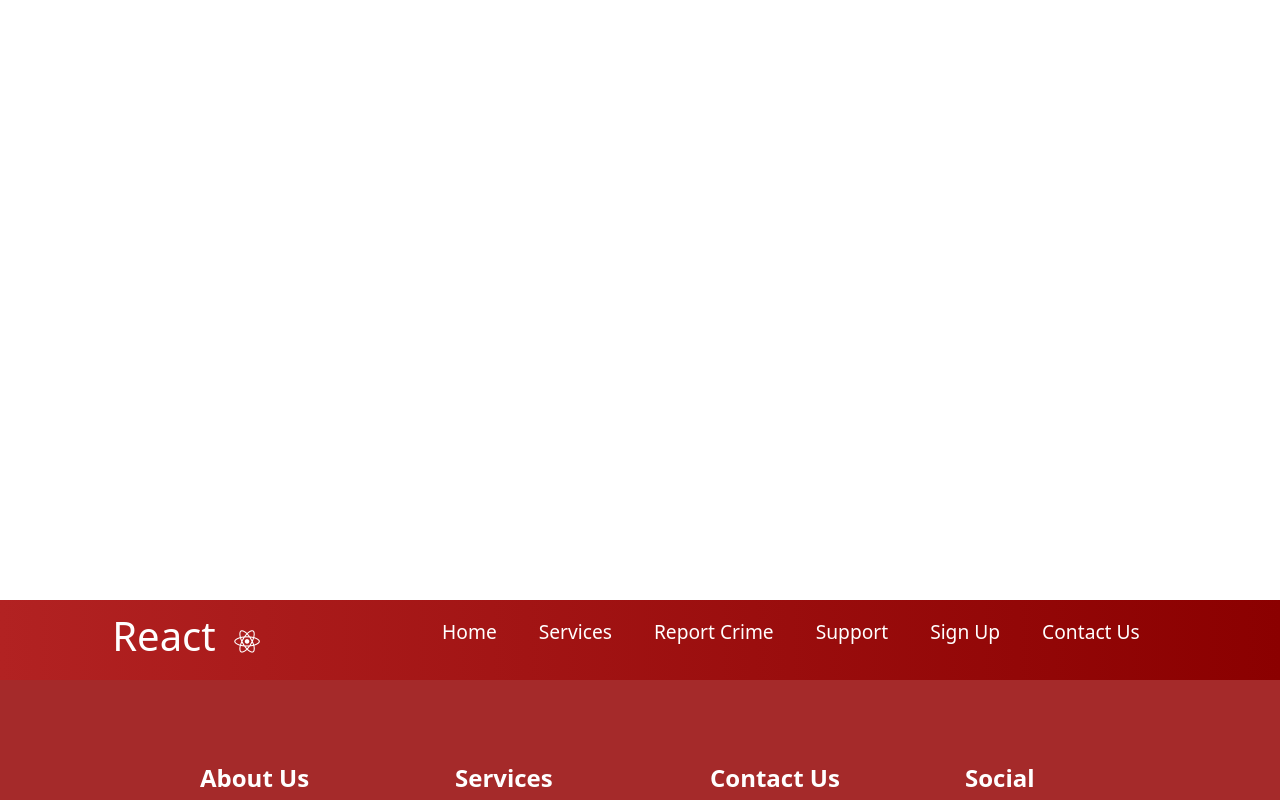
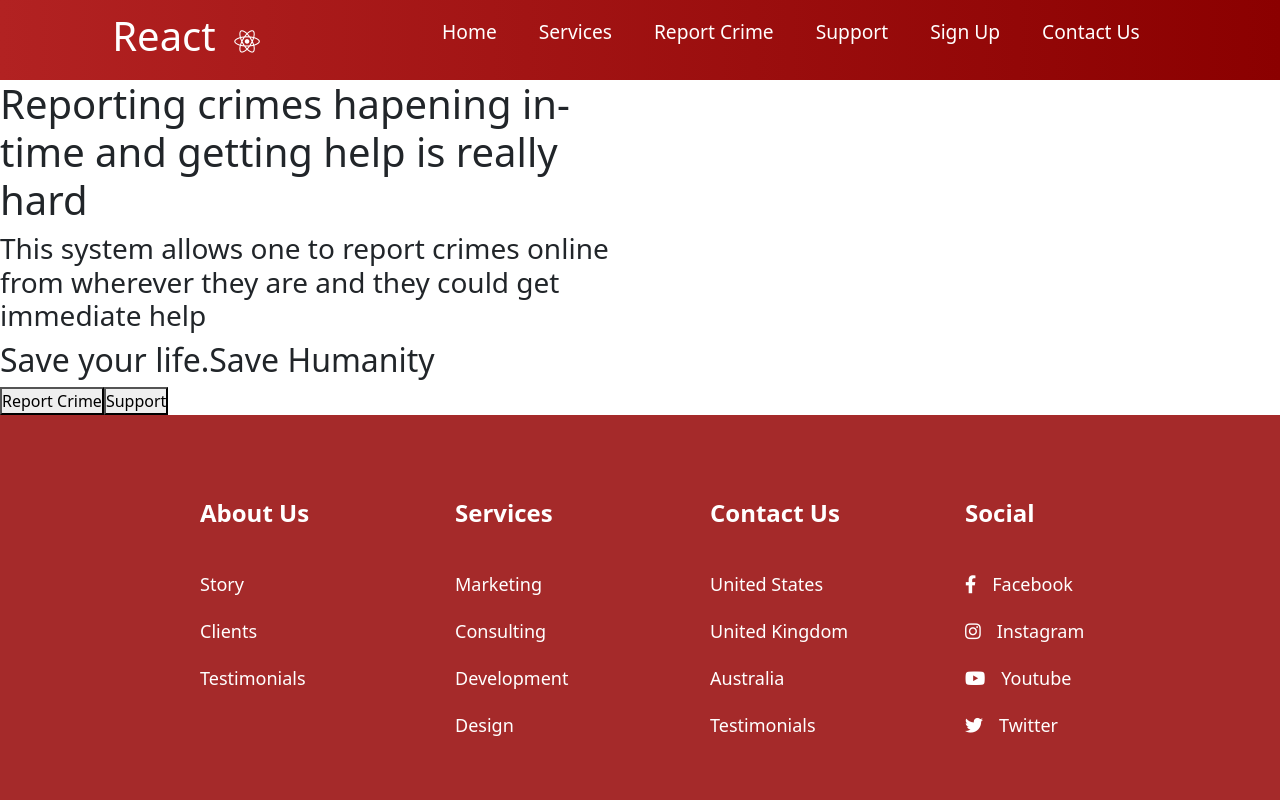
Before and after one commit to meekkaran/CrimeReportingSystem, a React (Create React App) app: page / in a window 1280 px wide. Shown: the top 800 px of the page. Built offline with nearby package versions, Linux system fonts and the light colour scheme.

Commit message:
working on links

```diff
--- a/package.json
+++ b/package.json
@@ -10,7 +10,7 @@
     "react": "^17.0.2",
     "react-bootstrap": "^2.0.3",
     "react-dom": "^17.0.2",
-    "react-router-dom": "^6.0.2",
+    "react-router-dom": "^6.2.1",
     "react-scripts": "4.0.3",
     "styled-components": "^5.3.3",
     "web-vitals": "^1.1.2"
--- a/src/App.js
+++ b/src/App.js
@@ -1,14 +1,33 @@
 import React from "react";
-import "./App.css"
+import "./App.css";
+import {BrowserRouter as Router,Routes,Route,Link} from "react-router-dom";
 import Navbar from "./components/Navbar/Navbar";
-import {FooterContainer} from './containers/footer'
+import {FooterContainer} from './containers/footer';
+import Home from "./components/Home";
+import Services from "./components/Sevices";
+import Support from "./components/Support";
+import Contact from "./components/Contact";
+import Signup from "./components/Signup";
+import ReportCrime from "./components/ReportCrime";
 
 function App() {
     return (
-        <div className="App">
-            <Navbar />
-            <FooterContainer />
-        </div>
+        <>
+            <Router>
+                <Navbar />
+
+                <Routes>
+                    <Route exact path='/' element={<Home/>} />
+                    <Route exact path='/services' element={<Services/>}/>
+                    <Route exact path='/reportcrime' element={<ReportCrime/>}/>
+                    <Route exact path='/support' element={<Support/>}/>
+                    <Route exact path='/signup' element={<Signup/>}/>
+                    <Route exact path='/contact' element={<Contact/>}/>
+                </Routes>
+
+                <FooterContainer />
+            </Router>
+        </>
     )
 }
 
--- /dev/null
+++ b/src/components/Contact.js
@@ -0,0 +1,7 @@
+import React from 'react';
+
+function Contact() {
+  return <div>contact us</div>;
+}
+
+export default Contact;
--- /dev/null
+++ b/src/components/Home.js
@@ -0,0 +1,24 @@
+import React from 'react';
+
+function Home() {
+  return(
+        <div>
+            <div className="bodycontent">
+                <div className="row">
+                    <div className="col-md-6">
+                        <div className="content">
+                            <h1>Reporting crimes hapening in-time and getting help is really hard</h1>
+                            <h3>This system allows one to report crimes online from wherever they are and they could get immediate help</h3>
+                            <h2>Save your life.Save Humanity</h2>
+                                <div className="buttons">
+                                    <button className="button1">Report Crime</button>
+                                    <button className="button2">Support</button>
+                                </div>
+                        </div>
+                    </div>
+                </div>
+            </div>
+        </div>
+  )}
+
+export default Home;
--- a/src/components/Navbar/MenuItems.js
+++ b/src/components/Navbar/MenuItems.js
@@ -1,32 +1,32 @@
 export const MenuItems = [
     {
         title:"Home",
-        url:"#",
+        url:"/",
         cName:"nav-links"
     },
     {
         title:"Services",
-        url:"#",
+        url:"/services",
         cName:"nav-links"
     },
     {
         title:"Report Crime",
-        url:"#",
+        url:"/reportcrime",
         cName:"nav-links"
     },
     {
         title:"Support",
-        url:"#",
+        url:"/support",
         cName:"nav-links"
     },
     {
         title:"Sign Up",
-        url:"#",
+        url:"/signup",
         cName:"nav-links"
     },
     {
         title:"Contact Us",
-        url:"#",
+        url:"/contact",
         cName:"nav-links"
     },
 
--- a/src/components/Navbar/Navbar.js
+++ b/src/components/Navbar/Navbar.js
@@ -28,7 +28,6 @@ handleClick = () => {
                             </li>
                         )
                     })}
-
                 </ul>
             </nav>
         )
--- /dev/null
+++ b/src/components/ReportCrime.js
@@ -0,0 +1,7 @@
+import React from 'react';
+
+function ReportCrime() {
+  return <div>report crime</div>;
+}
+
+export default ReportCrime;
--- /dev/null
+++ b/src/components/Sevices.js
@@ -0,0 +1,7 @@
+import React from 'react';
+
+function Sevices() {
+  return <div>services</div>;
+}
+
+export default Sevices;
--- /dev/null
+++ b/src/components/Signup.js
@@ -0,0 +1,7 @@
+import React from 'react';
+
+function Signup() {
+  return <div>signup</div>;
+}
+
+export default Signup;
--- /dev/null
+++ b/src/components/Support.js
@@ -0,0 +1,7 @@
+import React from 'react';
+
+function Support() {
+  return <div>support</div>;
+}
+
+export default Support;
--- a/src/global-styles.js
+++ /dev/null
@@ -1,13 +0,0 @@
-import { createGlobalStyle } from "styled-components";
-
-export const GlobalStyles = createGlobalStyle`
-    html,body {
-        box-sizing:border-box;
-        margin:0;
-        padding:0;
-        position:relative;
-        top:300px;
-        background:#ffc00;
-    }
-
-`
--- a/src/index.js
+++ b/src/index.js
@@ -3,11 +3,10 @@ import ReactDOM from 'react-dom';
 import './index.css';
 import App from './App';
 import 'bootstrap/dist/css/bootstrap.min.css'
-import {GlobalStyles} from "./global-styles"
+
 
 ReactDOM.render(
   <>
-    <GlobalStyles />
     <App />
   </>,
   document.getElementById('root')
```
Also changed, not shown: 1 other file (tests, documents, lock files or other folders).
